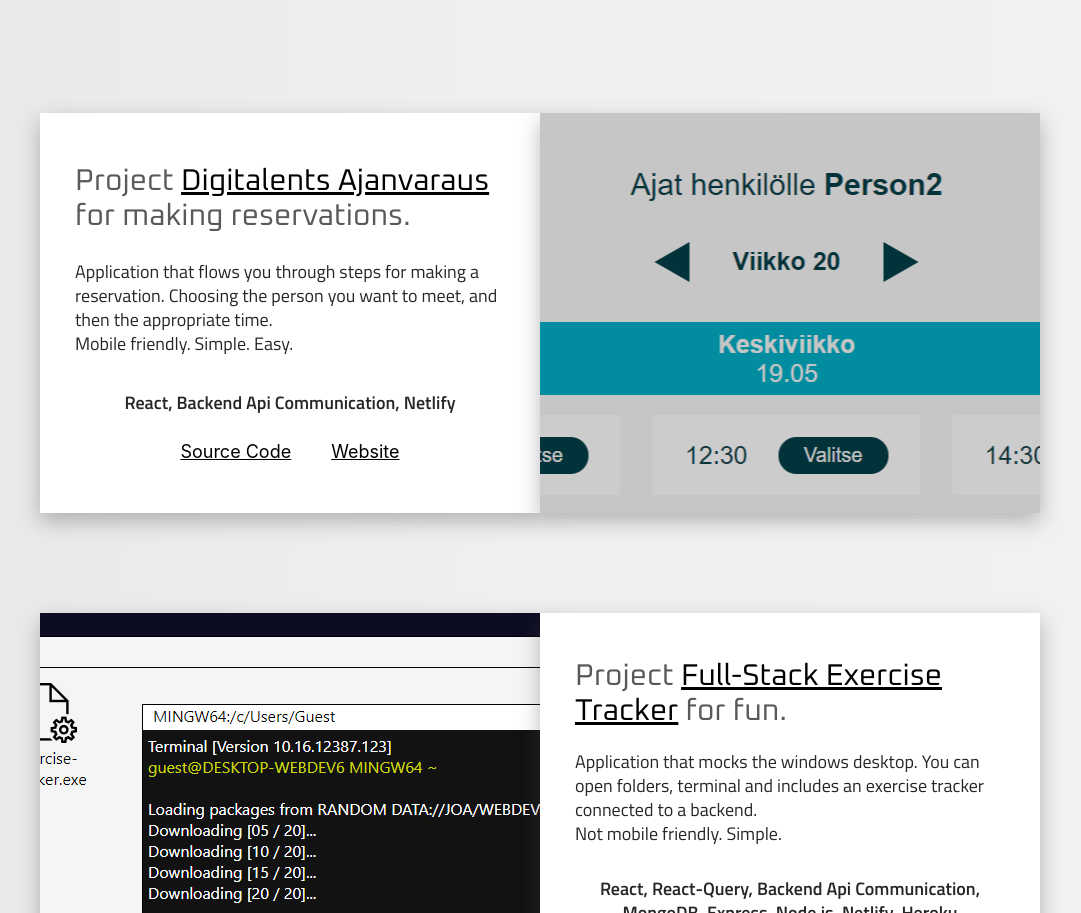
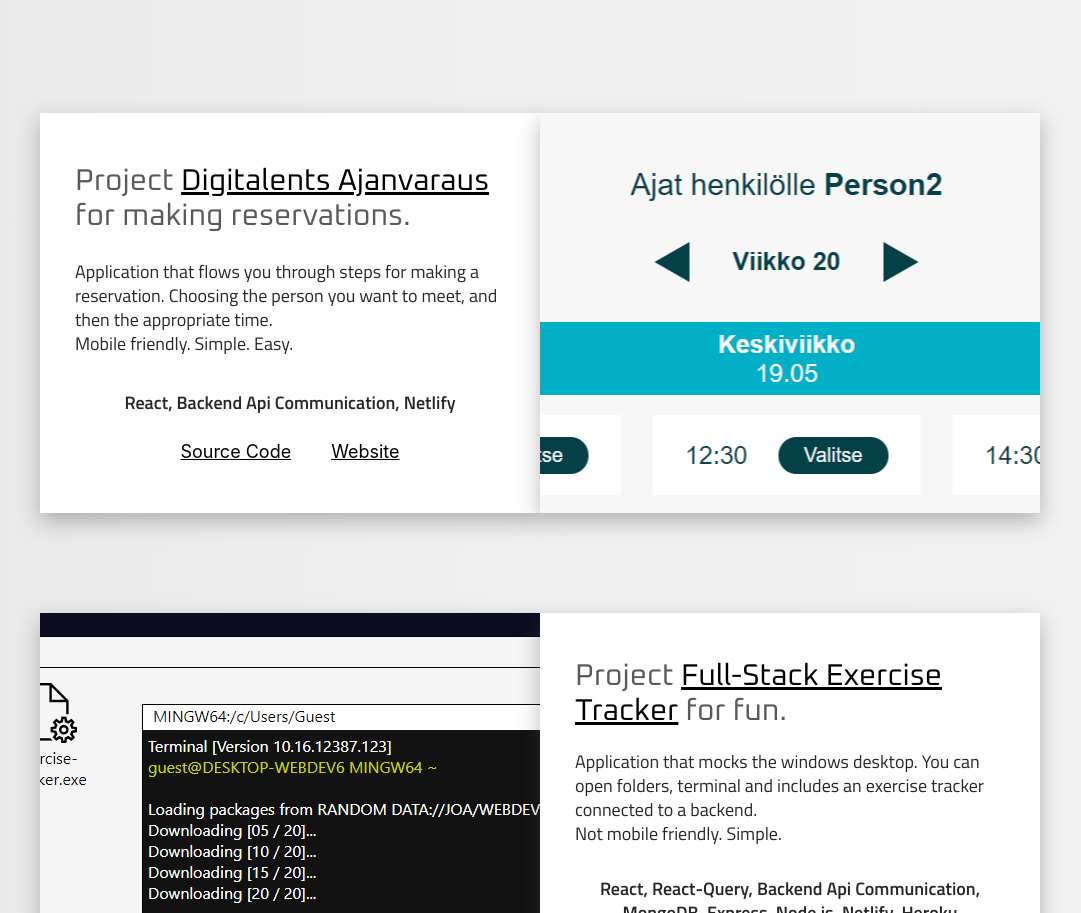
Before and after one commit to JJooaa/My-Portfolio-Website, a React (Create React App) app: page / in a window 1280 px wide. Shown: the part 2577-3490 px from the top of the page, without its empty margins (100-1181 px from the left). Built offline with nearby package versions, Linux system fonts and the light colour scheme.

Commit message:
remove darkened background from project image

```diff
--- a/src/App.css
+++ b/src/App.css
@@ -431,16 +431,6 @@ a {
     box-shadow: 0 8px 20px 0 rgba(70, 71, 78, 0.37);
 }
 
-.project1-image::before {
-    content: "";
-    background-color: rgba(0, 0, 0, 0.2);
-    position: absolute;
-    top: 0px;
-    right: 0px;
-    bottom: 0px;
-    left: 0px;
-}
-
 .project2-image {
     width: 500px;
     height: 400px;
```
